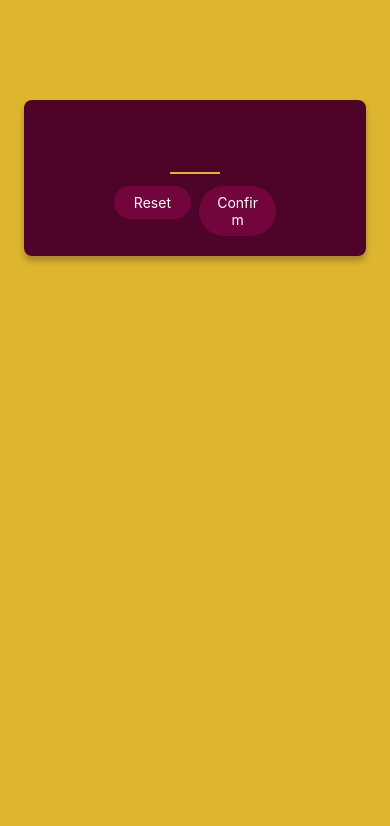
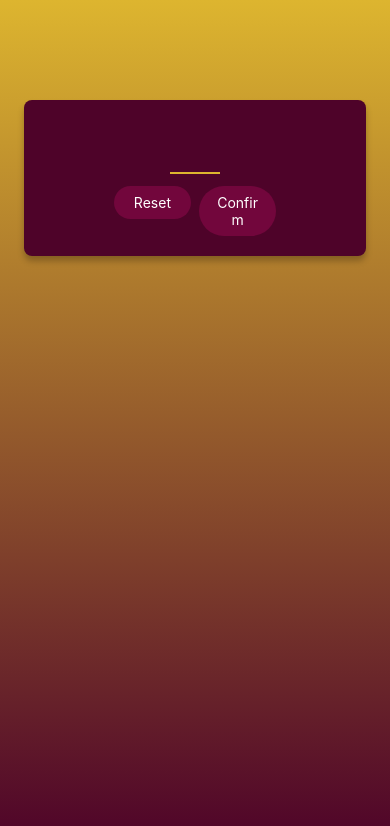
Before and after one commit to Pinetart/React-Native-Max, a React Native app: screen / in a window 390 px wide. Shown: the top 826 px of the page. Built offline with nearby package versions, Linux system fonts and the light colour scheme.

Commit message:
Adding a Linear Gradient

```diff
--- a/App.js
+++ b/App.js
@@ -1,17 +1,17 @@
-import { StyleSheet, View } from "react-native";
+import { StyleSheet } from "react-native";
 import StartGameScreen from "./screens/StartGameScreen";
+import { LinearGradient } from "expo-linear-gradient";
 
 export default function App() {
   return (
-    <View style={styles.rootScreen}>
+    <LinearGradient colors={["#ddb52f", "#4e0329"]} style={styles.rootScreen}>
       <StartGameScreen />
-    </View>
+    </LinearGradient>
   );
 }
 
 const styles = StyleSheet.create({
   rootScreen: {
-    backgroundColor: "#ddb52f",
     flex: 1,
   },
 });
--- a/package.json
+++ b/package.json
@@ -15,7 +15,8 @@
     "react": "17.0.1",
     "react-dom": "17.0.1",
     "react-native": "0.64.3",
-    "react-native-web": "0.17.1"
+    "react-native-web": "0.17.1",
+    "expo-linear-gradient": "~11.0.3"
   },
   "devDependencies": {
     "@babel/core": "^7.12.9"
```
Also changed, not shown: 1 other file (tests, documents, lock files or other folders).
